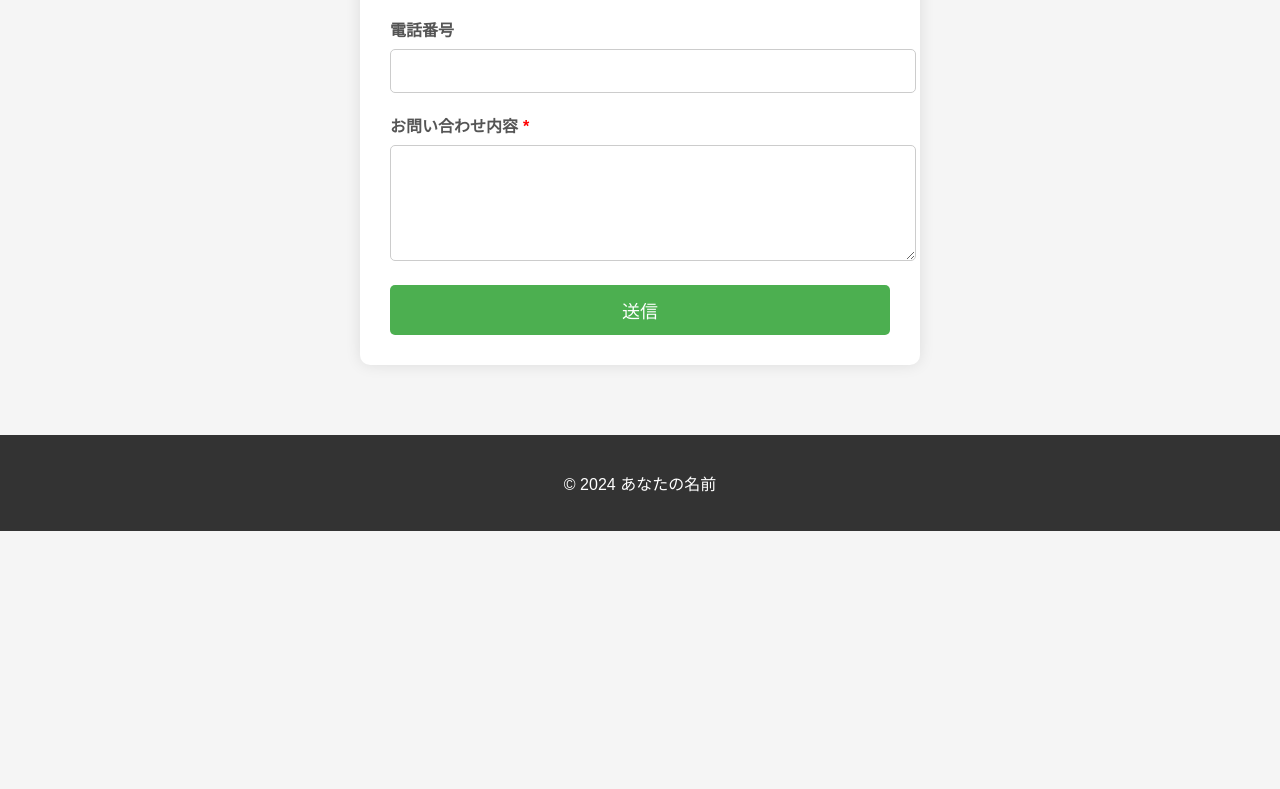
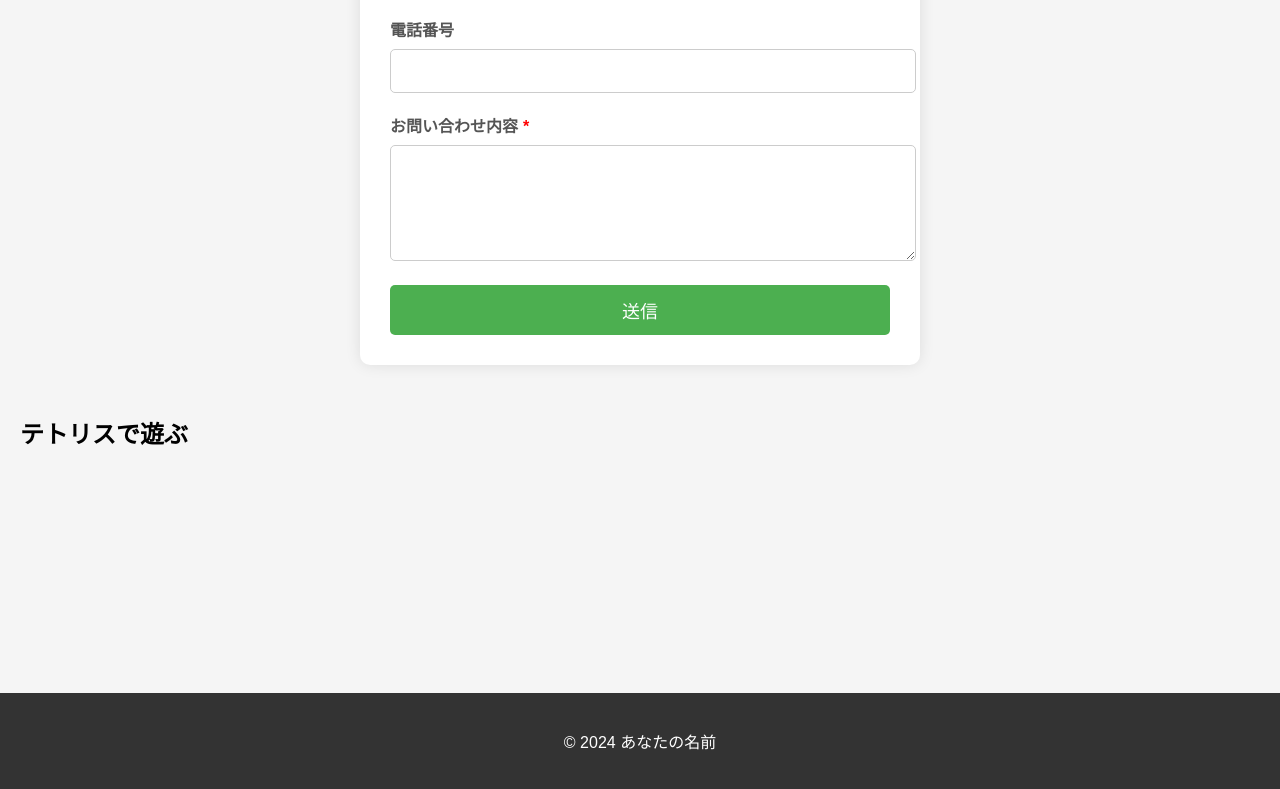
Before and after one commit to Kenken-Works/Portfolio-by-Kenken-Works.github.io, a plain HTML site: page index.html in a window 1280 px wide. Shown: the part 765-1554 px from the top of the page. Before the commit the page ends 1296 px from the top, so only its background shows below. Drawn offline with Linux system fonts and the light colour scheme.

Commit message:
Update index.html
テトリスをポートフォリオページに追加して、ウェブページ内で遊べるようにするための手順を説明します。テトリスゲームをページ内に埋め込むには、index.htmlにHTML、CSS、JavaScriptコードを追加します。

1. HTMLの更新
まず、index.htmlにテトリスゲームを表示するためのHTML要素を追加します。テトリスゲームを表示する場所として、#tetrisというIDのセクションを作成します。

```diff
--- a/index.html
+++ b/index.html
@@ -16,6 +16,7 @@
             <li><a href="#about">私について <img src="images/icon_about.png" alt="私についてアイコン" class="icon"></a></li>
             <li><a href="#projects">プロジェクト <img src="images/icon_projects.png" alt="プロジェクトアイコン" class="icon"></a></li>
             <li><a href="#contact">お問い合わせ <img src="images/icon_contact.png" alt="お問い合わせアイコン" class="icon"></a></li>
+            <li><a href="#tetris">テトリス <img src="images/icon_tetris.png" alt="テトリスアイコン" class="icon"></a></li>
         </ul>
     </nav>
 
@@ -48,6 +49,12 @@
                 <input type="submit" value="送信">
             </form>
         </section>
+
+        <!-- テトリスゲームセクション -->
+        <section id="tetris">
+            <h2>テトリスで遊ぶ</h2>
+            <canvas id="tetrisCanvas"></canvas>
+        </section>
     </main>
 
     <footer>
@@ -56,5 +63,6 @@
 
     <script src="scripts/scroll.js"></script>
     <script src="scripts/form-validation.js"></script>
+    <script src="scripts/tetris.js"></script> <!-- テトリス用のスクリプト -->
 </body>
 </html>
```
